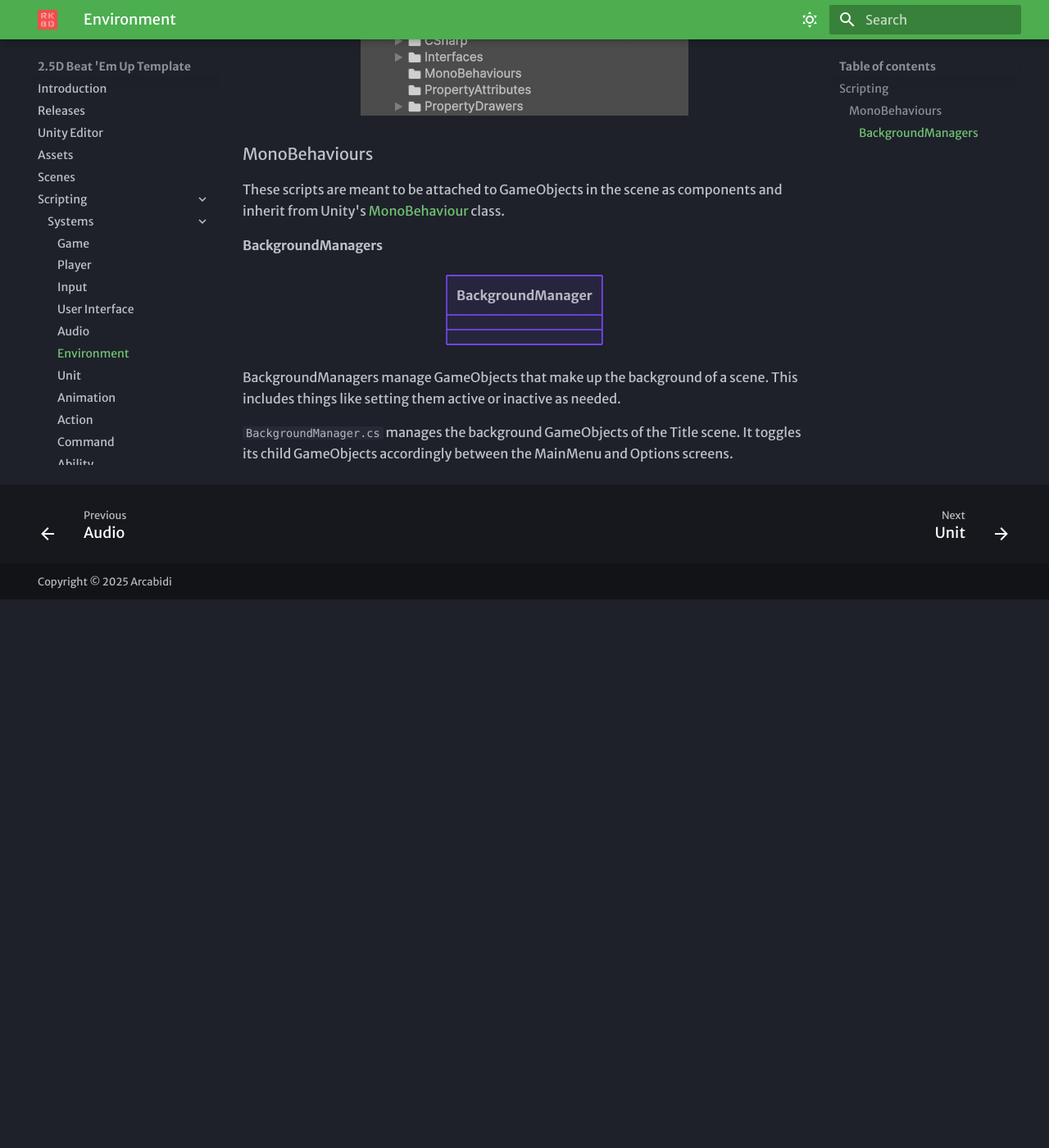
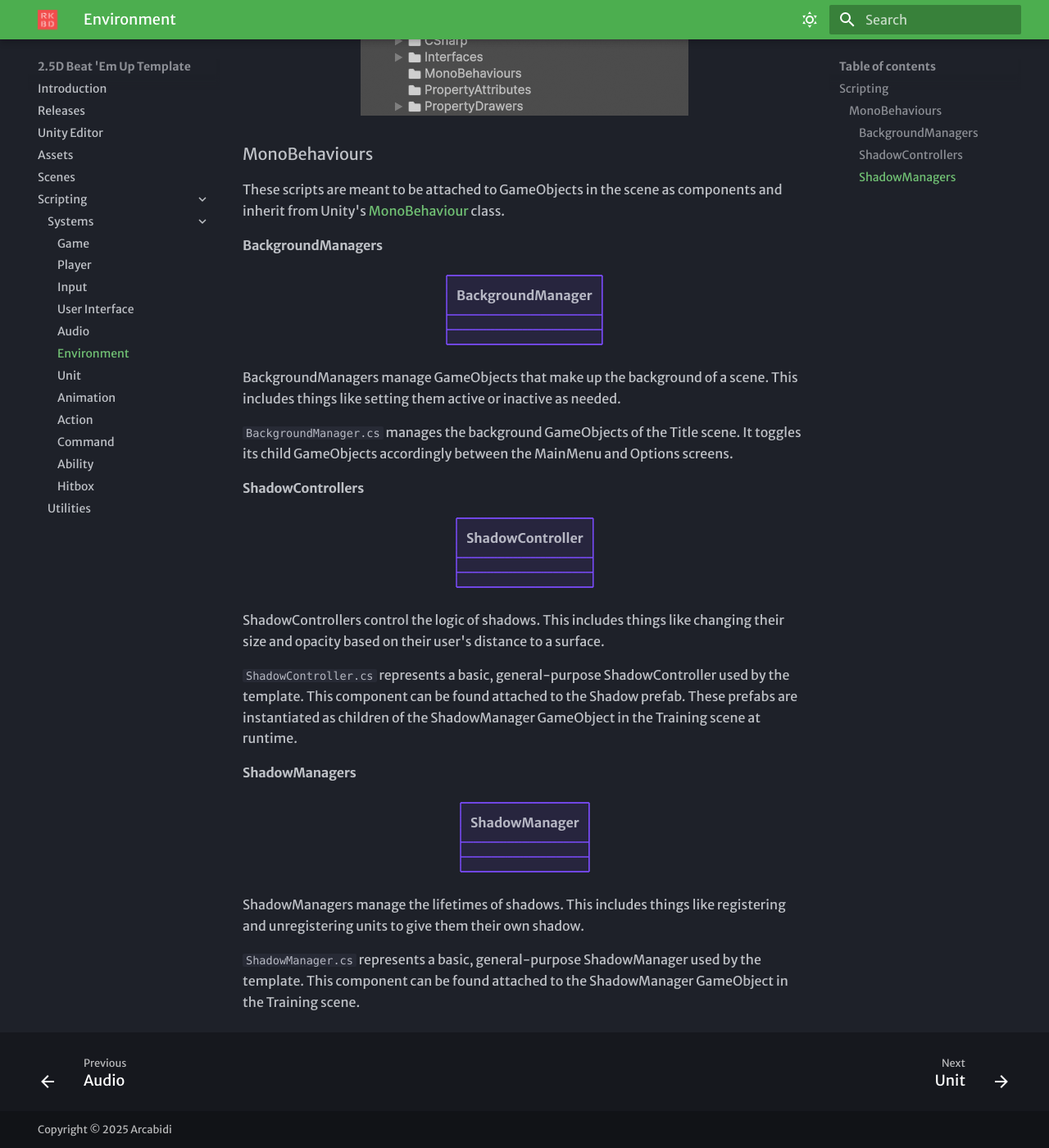
Before and after one commit to Arcabidi/2.5D-Beat-Em-Up-Template-Documentation, an MkDocs documentation site: the page built from docs/scripting/systems/environment.md, in a window 1280 px wide and 1400 px high, scrolled down 677 px. Shown: the whole window at 82% size. Built offline with MkDocs 1.6.1 and Material for MkDocs 9.7.7, drawn with Linux system fonts in a browser that asks for light colours; some web fonts are replaced; before the commit the page ends 1408 px from its top, so only the background shows below that.

Commit message:
Added ShadowControllers and ShadowManagers

````diff
--- a/docs/scripting/systems/environment.md
+++ b/docs/scripting/systems/environment.md
@@ -27,3 +27,27 @@ classDiagram
 BackgroundManagers manage GameObjects that make up the background of a scene. This includes things like setting them active or inactive as needed.
 
 `BackgroundManager.cs` manages the background GameObjects of the Title scene. It toggles its child GameObjects accordingly between the MainMenu and Options screens.
+
+#### ShadowControllers
+
+``` mermaid
+classDiagram
+    class ShadowController{
+    }
+```
+
+ShadowControllers control the logic of shadows. This includes things like changing their size and opacity based on their user's distance to a surface.
+
+`ShadowController.cs` represents a basic, general-purpose ShadowController used by the template. This component can be found attached to the Shadow prefab. These prefabs are instantiated as children of the ShadowManager GameObject in the Training scene at runtime.
+
+#### ShadowManagers
+
+``` mermaid
+classDiagram
+    class ShadowManager{
+    }
+```
+
+ShadowManagers manage the lifetimes of shadows. This includes things like registering and unregistering units to give them their own shadow.
+
+`ShadowManager.cs` represents a basic, general-purpose ShadowManager used by the template. This component can be found attached to the ShadowManager GameObject in the Training scene.
````
Also changed, not shown: docs/scripting/systems/user-interface.md (+1 -1 lines).
